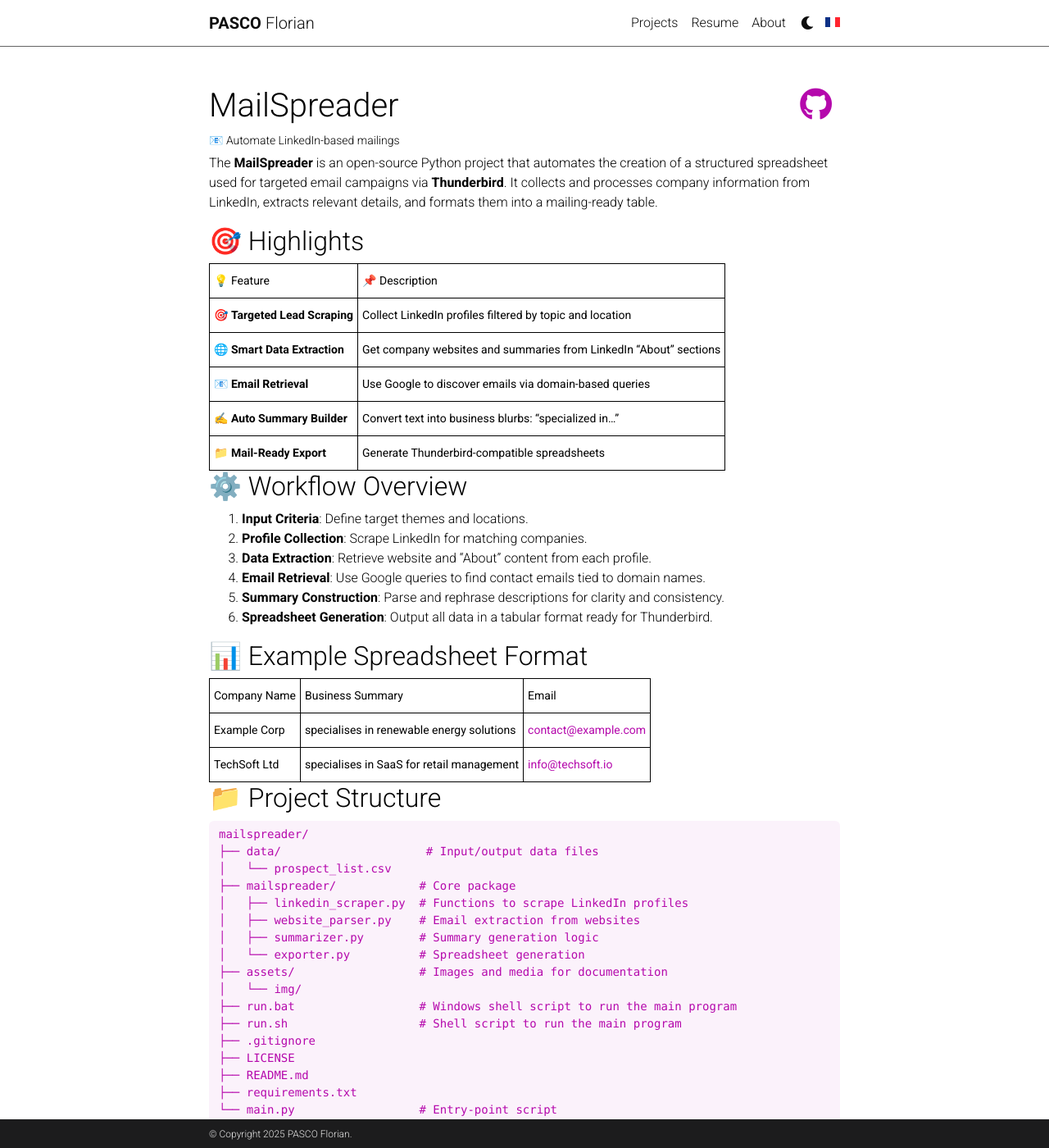
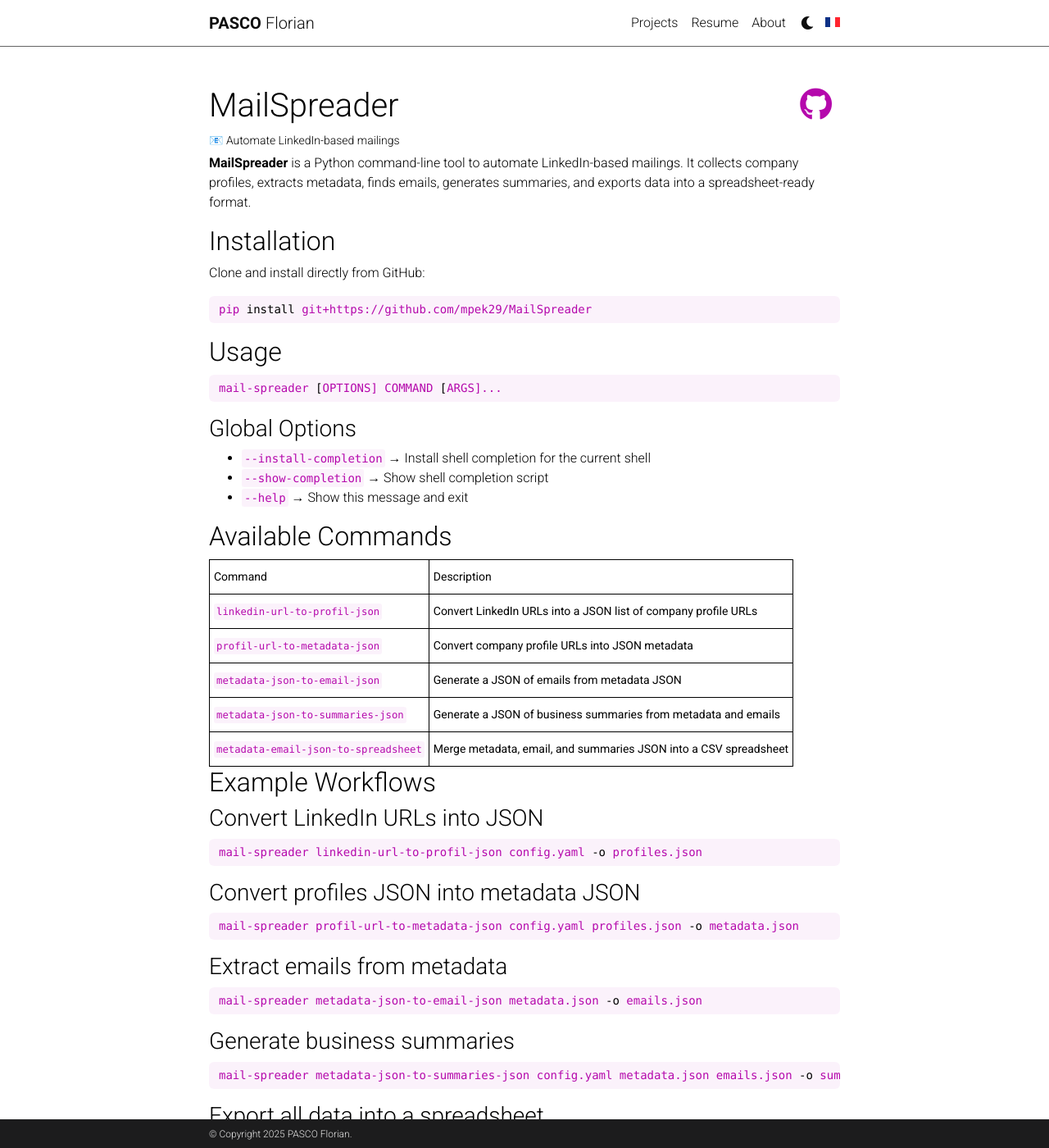
Before and after one commit to mathisdemo/mathisdemo.github.io, a Jekyll site: the page built from _projects/MailSpreader.md, in a window 1280 px wide and 1400 px high. Shown: the whole window at 82% size. Built offline with Jekyll 4.4.1, drawn with Linux system fonts in a browser that asks for light colours; comment, search, counter and statistics services are not loaded; a style sheet for code colours, icons or effects is not loaded; some of the changed text lies outside the part shown.

Commit message:
Add Markdown files and images for repositories

````diff
--- a/_projects/MailSpreader.md
+++ b/_projects/MailSpreader.md
@@ -13,56 +13,83 @@ subcategory: DevOps & Automation
 
 
 
-The **MailSpreader** is an open-source Python project that automates the creation of a structured spreadsheet used for targeted email campaigns via **Thunderbird**. It collects and processes company information from LinkedIn, extracts relevant details, and formats them into a mailing-ready table.
+**MailSpreader** is a Python command-line tool to automate LinkedIn-based mailings.
+It collects company profiles, extracts metadata, finds emails, generates summaries, and exports data into a spreadsheet-ready format.
 
-## 🎯 Highlights
+## Installation
 
 
-| 💡 Feature                    | 📌 Description                                                    |
-| ----------------------------- | ----------------------------------------------------------------- |
-| 🎯 **Targeted Lead Scraping** | Collect LinkedIn profiles filtered by topic and location          |
-| 🌐 **Smart Data Extraction**  | Get company websites and summaries from LinkedIn "About" sections |
-| 📧 **Email Retrieval**        | Use Google to discover emails via domain-based queries            |
-| ✍️ **Auto Summary Builder**   | Convert text into business blurbs: "specialized in..."            |
-| 📁 **Mail-Ready Export**      | Generate Thunderbird-compatible spreadsheets                      |
+Clone and install directly from GitHub:
 
-## ⚙️ Workflow Overview
+```bash
+pip install git+https://github.com/mpek29/MailSpreader
+```
+
+## Usage
 
 
-1. **Input Criteria**: Define target themes and locations.
-2. **Profile Collection**: Scrape LinkedIn for matching companies.
-3. **Data Extraction**: Retrieve website and "About" content from each profile.
-4. **Email Retrieval**: Use Google queries to find contact emails tied to domain names.
-5. **Summary Construction**: Parse and rephrase descriptions for clarity and consistency.
-6. **Spreadsheet Generation**: Output all data in a tabular format ready for Thunderbird.
+```bash
+mail-spreader [OPTIONS] COMMAND [ARGS]...
+```
 
-## 📊 Example Spreadsheet Format
+### Global Options
 
 
-| Company Name | Business Summary                          | Email                                             |
-| ------------ | ----------------------------------------- | ------------------------------------------------- |
-| Example Corp | specialises in renewable energy solutions | [contact@example.com](mailto:contact@example.com) |
-| TechSoft Ltd | specialises in SaaS for retail management | [info@techsoft.io](mailto:info@techsoft.io)       |
 
-## 📁 Project Structure
+* `--install-completion` → Install shell completion for the current shell
+* `--show-completion` → Show shell completion script
+* `--help` → Show this message and exit
+
+## Available Commands
 
 
+| Command                              | Description                                                      |
+| ------------------------------------ | ---------------------------------------------------------------- |
+| `linkedin-url-to-profil-json`        | Convert LinkedIn URLs into a JSON list of company profile URLs   |
+| `profil-url-to-metadata-json`        | Convert company profile URLs into JSON metadata                  |
+| `metadata-json-to-email-json`        | Generate a JSON of emails from metadata JSON                     |
+| `metadata-json-to-summaries-json`    | Generate a JSON of business summaries from metadata and emails   |
+| `metadata-email-json-to-spreadsheet` | Merge metadata, email, and summaries JSON into a CSV spreadsheet |
+
+## Example Workflows
+
+
+### Convert LinkedIn URLs into JSON
+
+
+
+```bash
+mail-spreader linkedin-url-to-profil-json config.yaml -o profiles.json
 ```
-mailspreader/
-├── data/                     # Input/output data files
-│   └── prospect_list.csv
-├── mailspreader/            # Core package
-│   ├── linkedin_scraper.py  # Functions to scrape LinkedIn profiles
-│   ├── website_parser.py    # Email extraction from websites
-│   ├── summarizer.py        # Summary generation logic
-│   └── exporter.py          # Spreadsheet generation
-├── assets/                  # Images and media for documentation
-│   └── img/
-├── run.bat                  # Windows shell script to run the main program
-├── run.sh                   # Shell script to run the main program
-├── .gitignore
-├── LICENSE
-├── README.md
-├── requirements.txt
-└── main.py                  # Entry-point script
+
+### Convert profiles JSON into metadata JSON
+
+
+
+```bash
+mail-spreader profil-url-to-metadata-json config.yaml profiles.json -o metadata.json
 ```
+
+### Extract emails from metadata
+
+
+
+```bash
+mail-spreader metadata-json-to-email-json metadata.json -o emails.json
+```
+
+### Generate business summaries
+
+
+
+```bash
+mail-spreader metadata-json-to-summaries-json config.yaml metadata.json emails.json -o summaries.json
+```
+
+### Export all data into a spreadsheet
+
+
+
+```bash
+mail-spreader metadata-email-json-to-spreadsheet metadata.json emails.json summaries.json -o prospects.csv
+```
````
